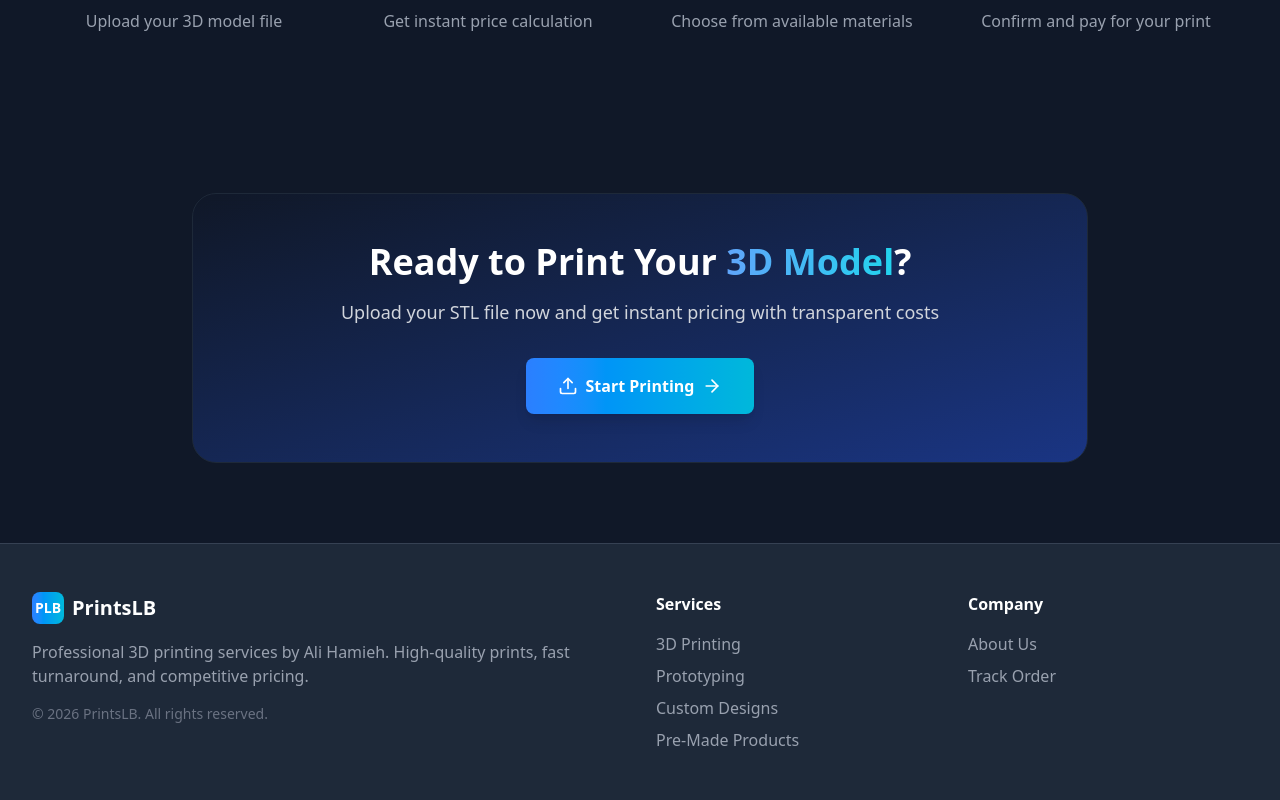
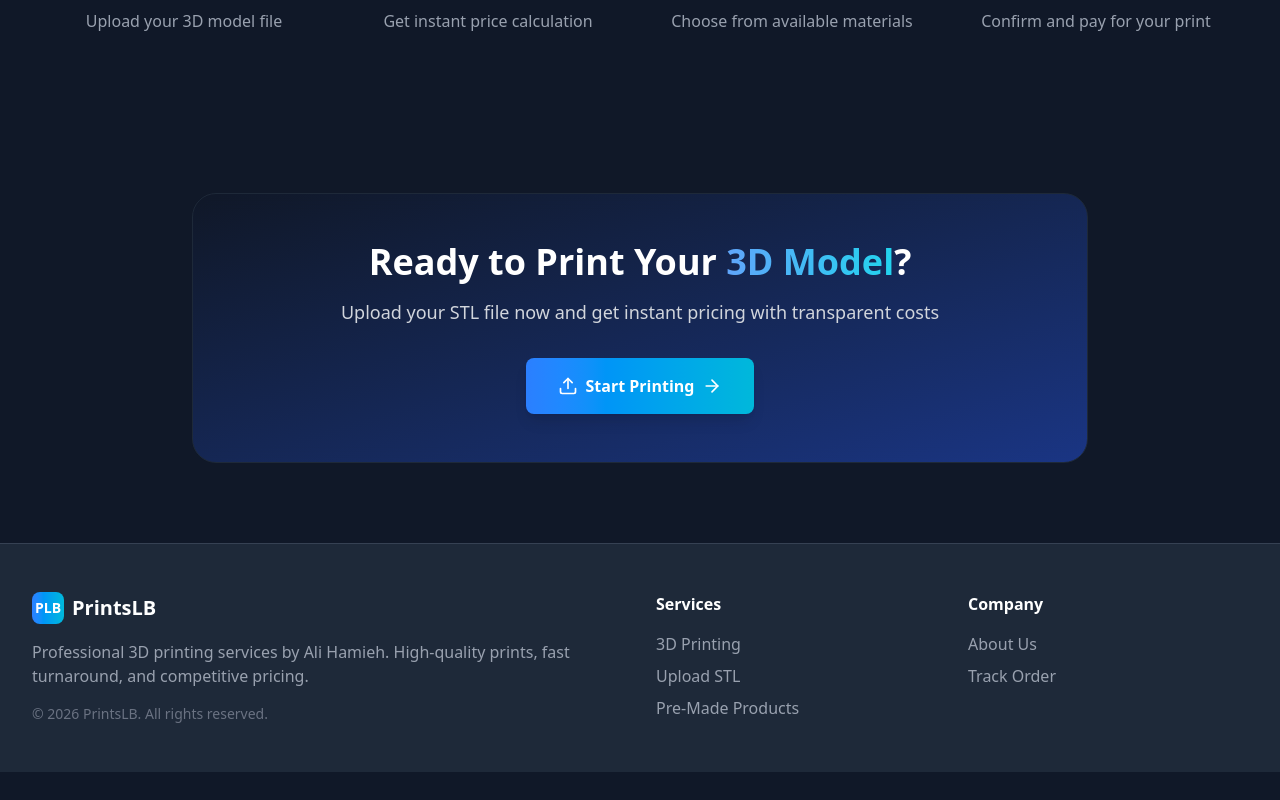
Before and after one commit to alihamiehlb/PrintsLB, a Next.js app: page / in a window 1280 px wide. Shown: the part 1383-2183 px from the top of the page. After the commit the page ends 2155 px from the top, so only its background shows below. Built offline with nearby package versions, Linux system fonts and the light colour scheme; no server answers.

Commit message:
Cleaned up footer and fixed remaining build inconsistencies

```diff
--- a/src/components/footer.tsx
+++ b/src/components/footer.tsx
@@ -31,12 +31,7 @@
               </li>
               <li>
                 <Link href="/upload" className="text-gray-400 hover:text-white transition-colors">
-                  Prototyping
-                </Link>
-              </li>
-              <li>
-                <Link href="/upload" className="text-gray-400 hover:text-white transition-colors">
-                  Custom Designs
+                  Upload STL
                 </Link>
               </li>
               <li>
```
